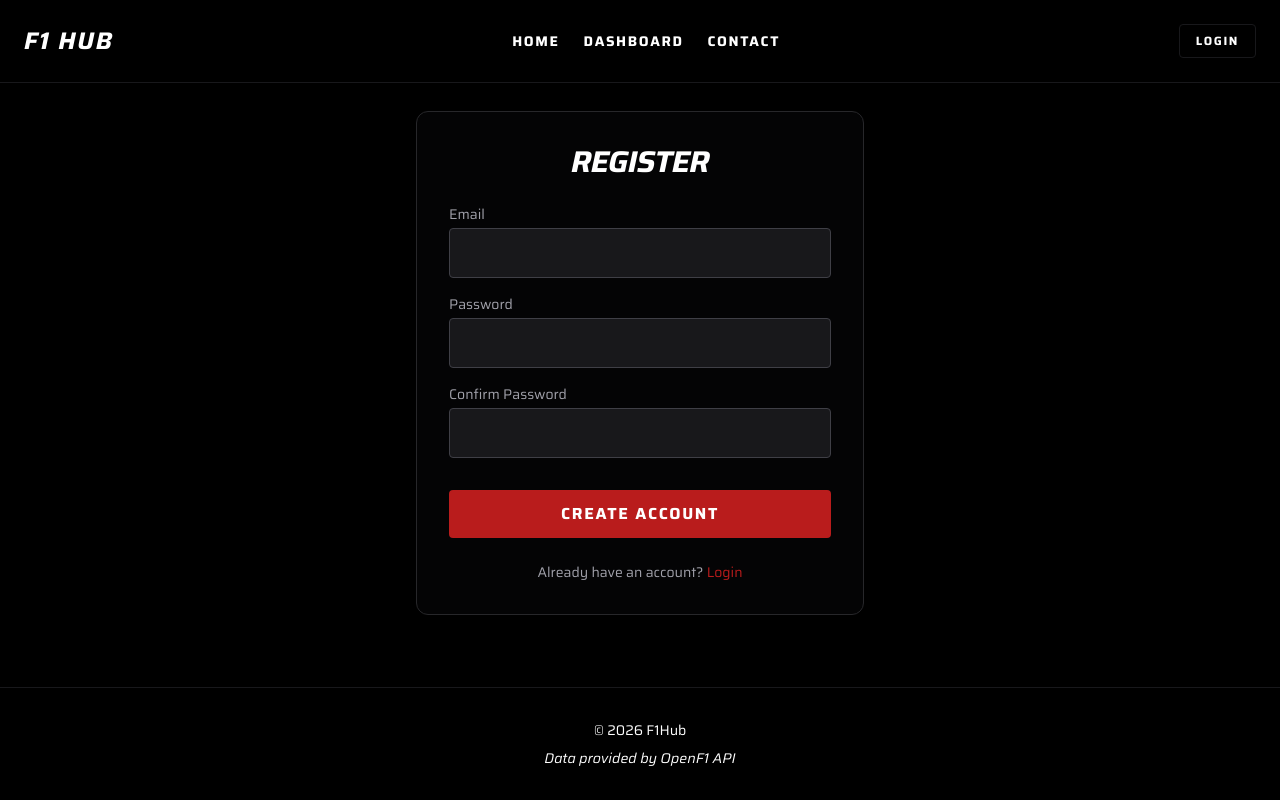
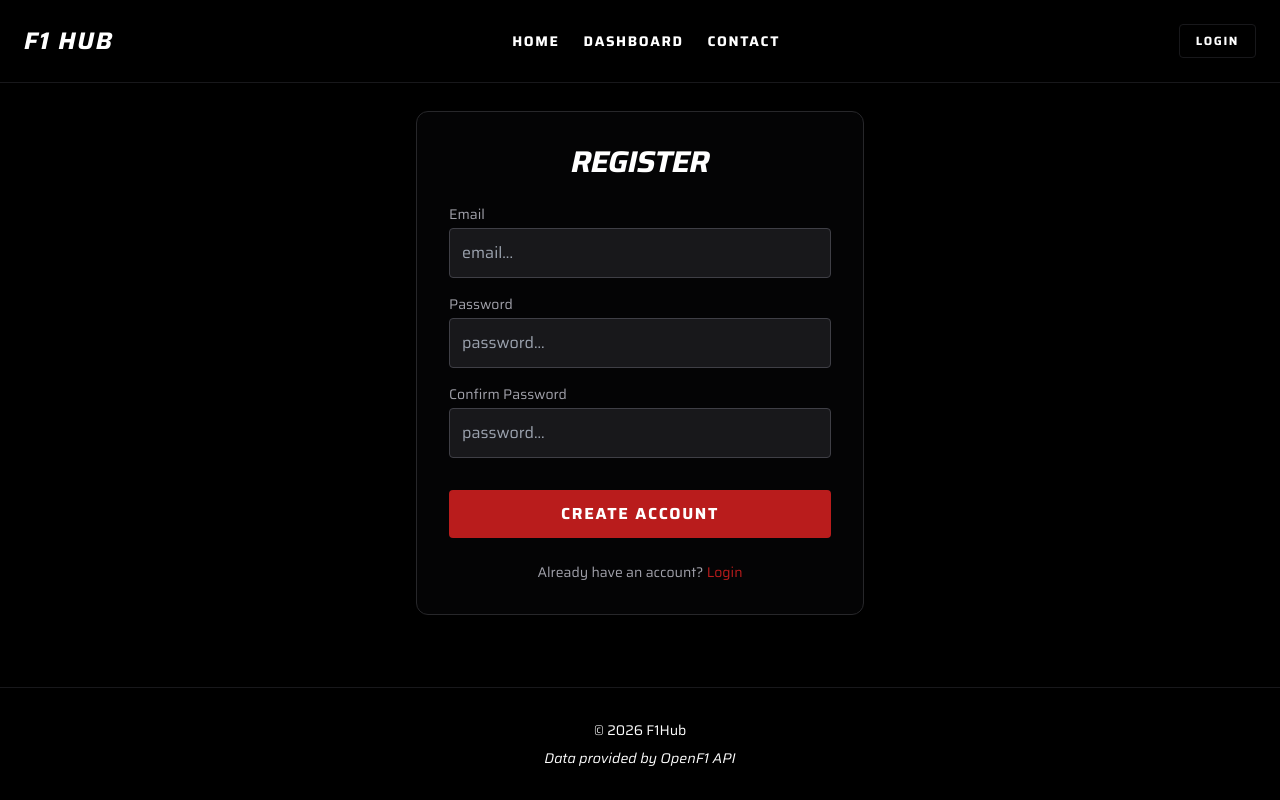
Before and after one commit to David-Miculit/individual-project, a React (Vite) app in the folder individual-project-app/: page /register in a window 1280 px wide. Built offline with nearby package versions, Linux system fonts and the light colour scheme; no server answers; a web font is replaced by a local one.

Commit message:
feat: minor ui changes and header showing contact page only to users and admin panel only to admins

```diff
--- a/individual-project-app/src/components/MainHeader.jsx
+++ b/individual-project-app/src/components/MainHeader.jsx
@@ -14,6 +14,7 @@ export default function MainHeader() {
   ];
 
   if (isAdmin) {
+    navItems.pop()
     navItems.push({ label: "Admin Panel", path: "/admin" });
   }
 
--- a/individual-project-app/src/components/Spinner.jsx
+++ b/individual-project-app/src/components/Spinner.jsx
@@ -1,8 +1,8 @@
 export default function Spinner() {
   return (
-    <div className="min-h-screen flex items-center justify-center">
+    <div className="min-h-[78vh] flex items-center justify-center">
       <div className="text-center">
-        <div className="w-12 h-12 border-4 border-dashed rounded-full animate-spin border-green-800 mx-auto" />
+        <div className="w-12 h-12 border-4 border-dashed rounded-full animate-spin border-f1red mx-auto" />
         <h2 className="text-zinc-900 dark:text-white mt-4">Loading...</h2>
         <p className="text-zinc-600 dark:text-zinc-400">
             Just wait a little longer
--- a/individual-project-app/src/pages/HomePage.jsx
+++ b/individual-project-app/src/pages/HomePage.jsx
@@ -6,7 +6,7 @@ export default function HomePage() {
     <section className="relative bg-cover bg-center" style={{ backgroundImage: `url(${f1Bg})` }}>
       <div className="absolute inset-0 bg-gradient-to-b from-black/90 via-black/50 to-black" />
 
-      <div className="relative flex flex-col items-center justify-center text-center min-h-[75vh] animate-fade-in">
+      <div className="relative flex flex-col items-center justify-center text-center min-h-[78vh] animate-fade-in">
         <div className="absolute inset-0 bg-black/10 backdrop- -z-10 rounded-xl" />
         <h1 className="text-6xl font-extrabold mb-2 uppercase tracking-tighter italic bg-gradient-to-b from-slate-100 to-slate-300 bg-clip-text drop-shadow-[0_2px_20px_rgba(0,0,0,0.8)]">
           Your <span className="text-f1red">Race Weekend</span> Hub
--- a/individual-project-app/src/pages/LoginPage.jsx
+++ b/individual-project-app/src/pages/LoginPage.jsx
@@ -25,7 +25,7 @@ function LoginForm() {
         <label className="block text-sm text-zinc-400 mb-1">Email</label>
         <input
           type="email"
-          autoComplete="off"
+          placeholder="email..."
           required
           value={email}
           onChange={(e) => setEmail(e.target.value)}
@@ -38,6 +38,7 @@ function LoginForm() {
         <input
           type="password"
           autoComplete="off"
+          placeholder="password..."
           required
           value={password}
           onChange={(e) => setPassword(e.target.value)}
--- a/individual-project-app/src/pages/RegisterPage.jsx
+++ b/individual-project-app/src/pages/RegisterPage.jsx
@@ -7,7 +7,7 @@ function RegisterForm({setLocalError}) {
   const [email, setEmail] = useState("");
   const [password, setPassword] = useState("");
   const [confirmPassword, setConfirmPassword] = useState("");
-  const status = useSelector((state) => state.auth);
+  const status = useSelector((state) => state.auth.status);
   const dispatch = useDispatch();
   const navigate = useNavigate();
 
@@ -38,6 +38,7 @@ function RegisterForm({setLocalError}) {
         <input
           type="email"
           autoComplete="off"
+          placeholder="email..."
           required
           value={email}
           onChange={(e) => setEmail(e.target.value)}
@@ -50,6 +51,7 @@ function RegisterForm({setLocalError}) {
         <input
           type="password"
           autoComplete="off"
+          placeholder="password..."
           required
           value={password}
           onChange={(e) => setPassword(e.target.value)}
@@ -64,6 +66,7 @@ function RegisterForm({setLocalError}) {
         <input
           type="password"
           autoComplete="off"
+          placeholder="password..."
           required
           value={confirmPassword}
           onChange={(e) => setConfirmPassword(e.target.value)}
```
